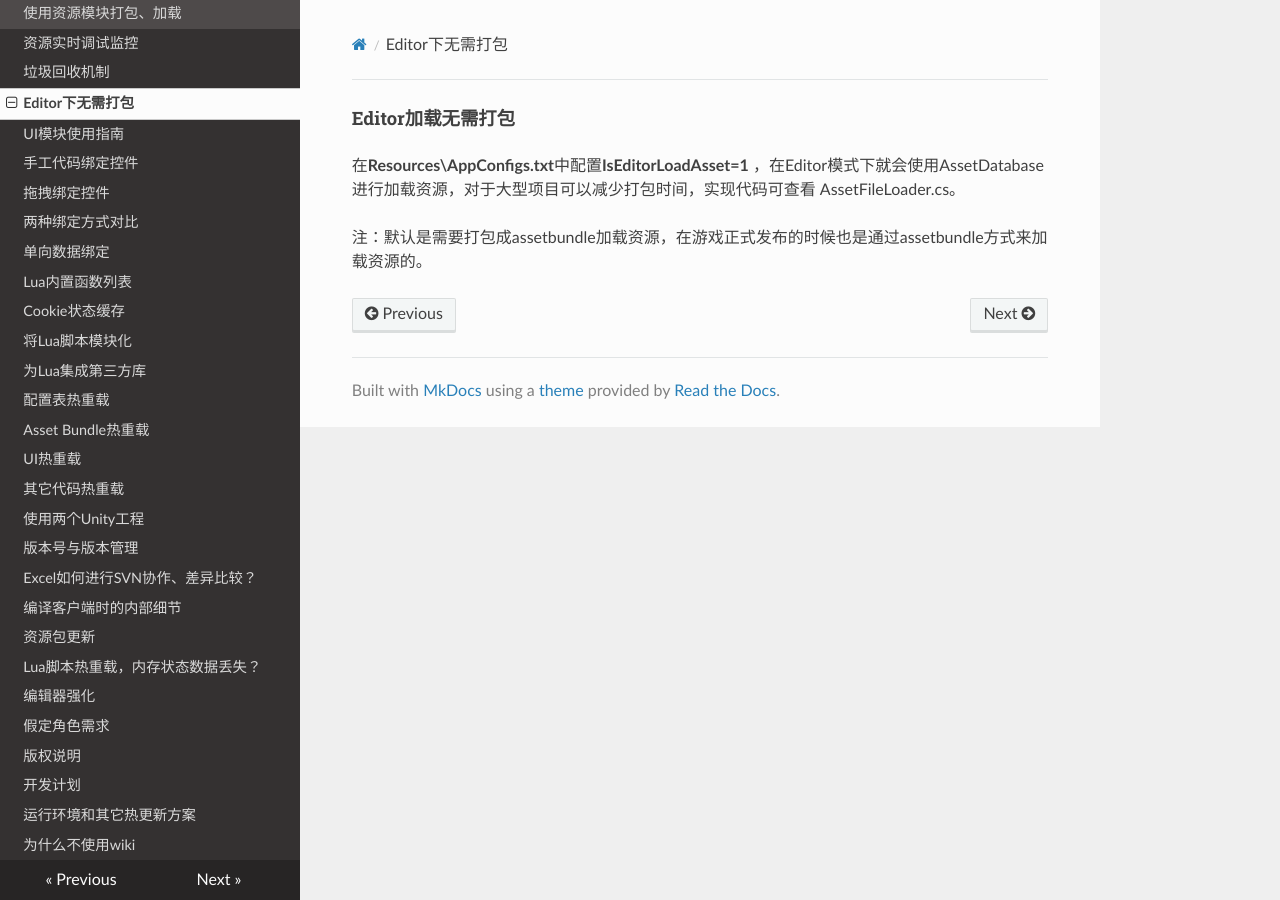
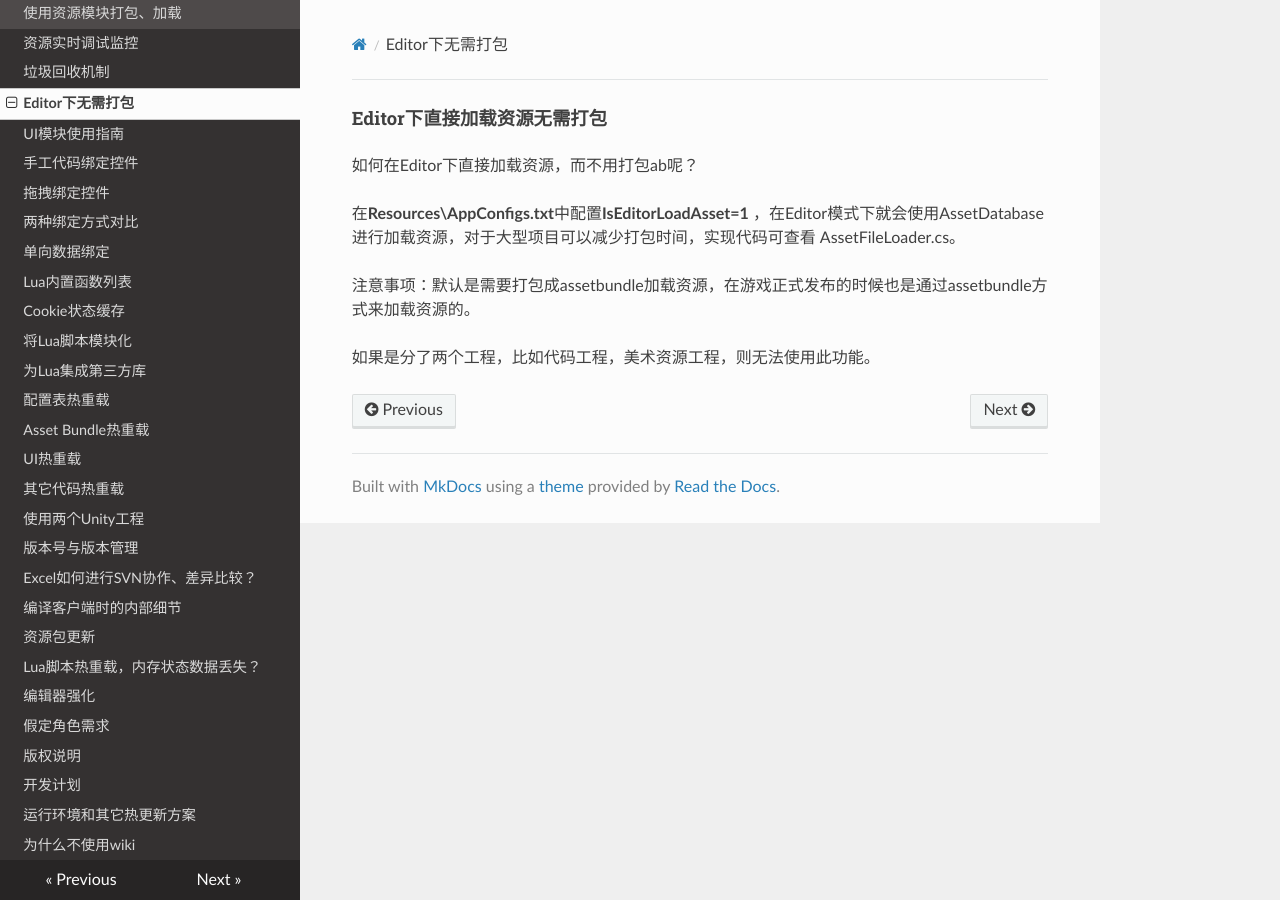
Before and after one commit to mr-kelly/KSFramework, an MkDocs documentation site: the page built from docs/resource/edit_mode.md, in a window 1280 px wide. Built offline with MkDocs 1.6.1, drawn with Linux system fonts in a browser that asks for light colours; nearby versions of some CDN libraries.

Commit message:
描述修改

```diff
--- a/docs/resource/edit_mode.md
+++ b/docs/resource/edit_mode.md
@@ -1,5 +1,9 @@
-#### Editor加载无需打包
+#### Editor下直接加载资源无需打包
+
+如何在Editor下直接加载资源，而不用打包ab呢？
 
 在**Resources\AppConfigs.txt**中配置**IsEditorLoadAsset=1** ，在Editor模式下就会使用AssetDatabase进行加载资源，对于大型项目可以减少打包时间，实现代码可查看 AssetFileLoader.cs。
 
-注：默认是需要打包成assetbundle加载资源，在游戏正式发布的时候也是通过assetbundle方式来加载资源的。
+注意事项：默认是需要打包成assetbundle加载资源，在游戏正式发布的时候也是通过assetbundle方式来加载资源的。
+
+如果是分了两个工程，比如代码工程，美术资源工程，则无法使用此功能。
```
